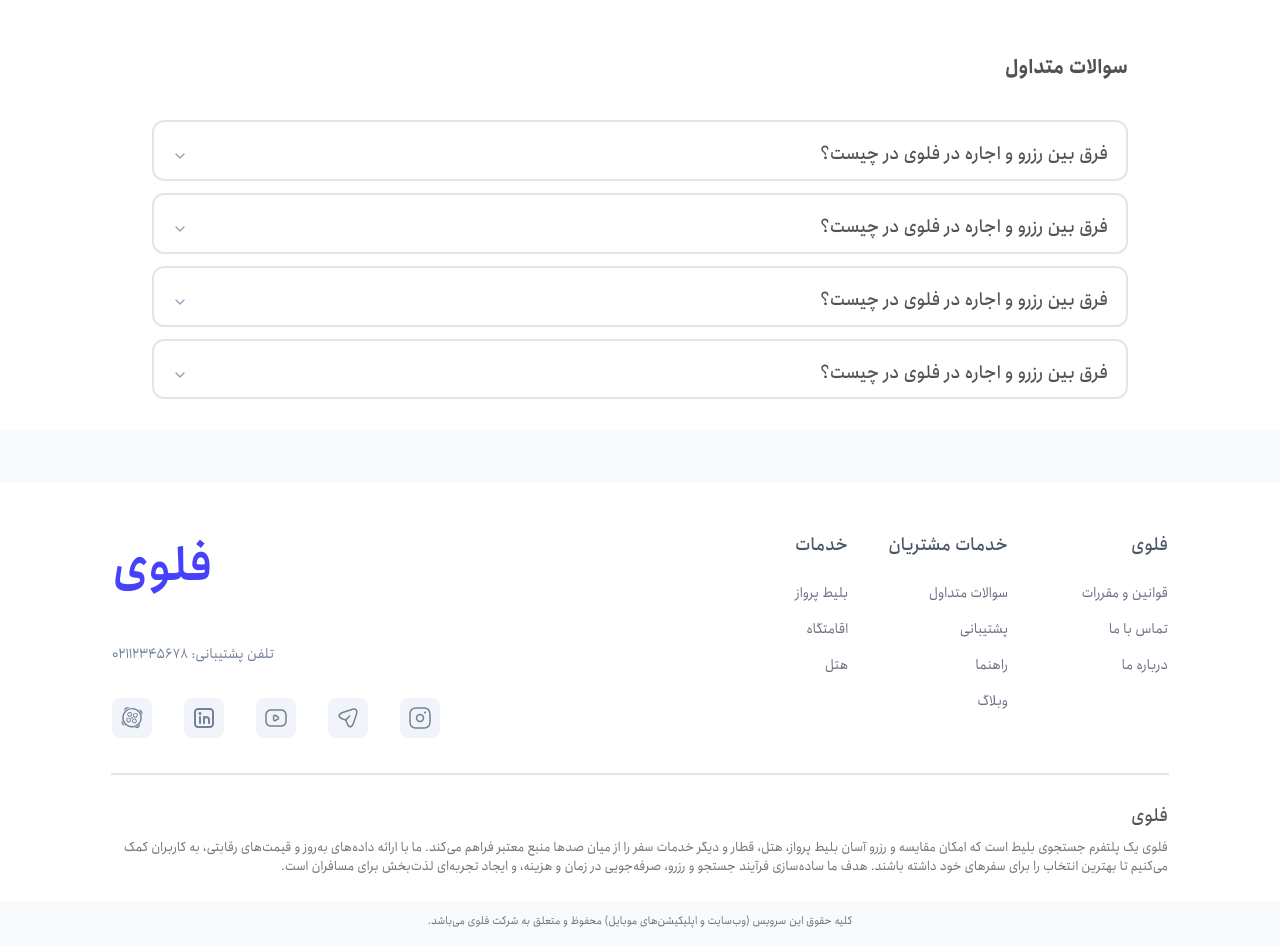
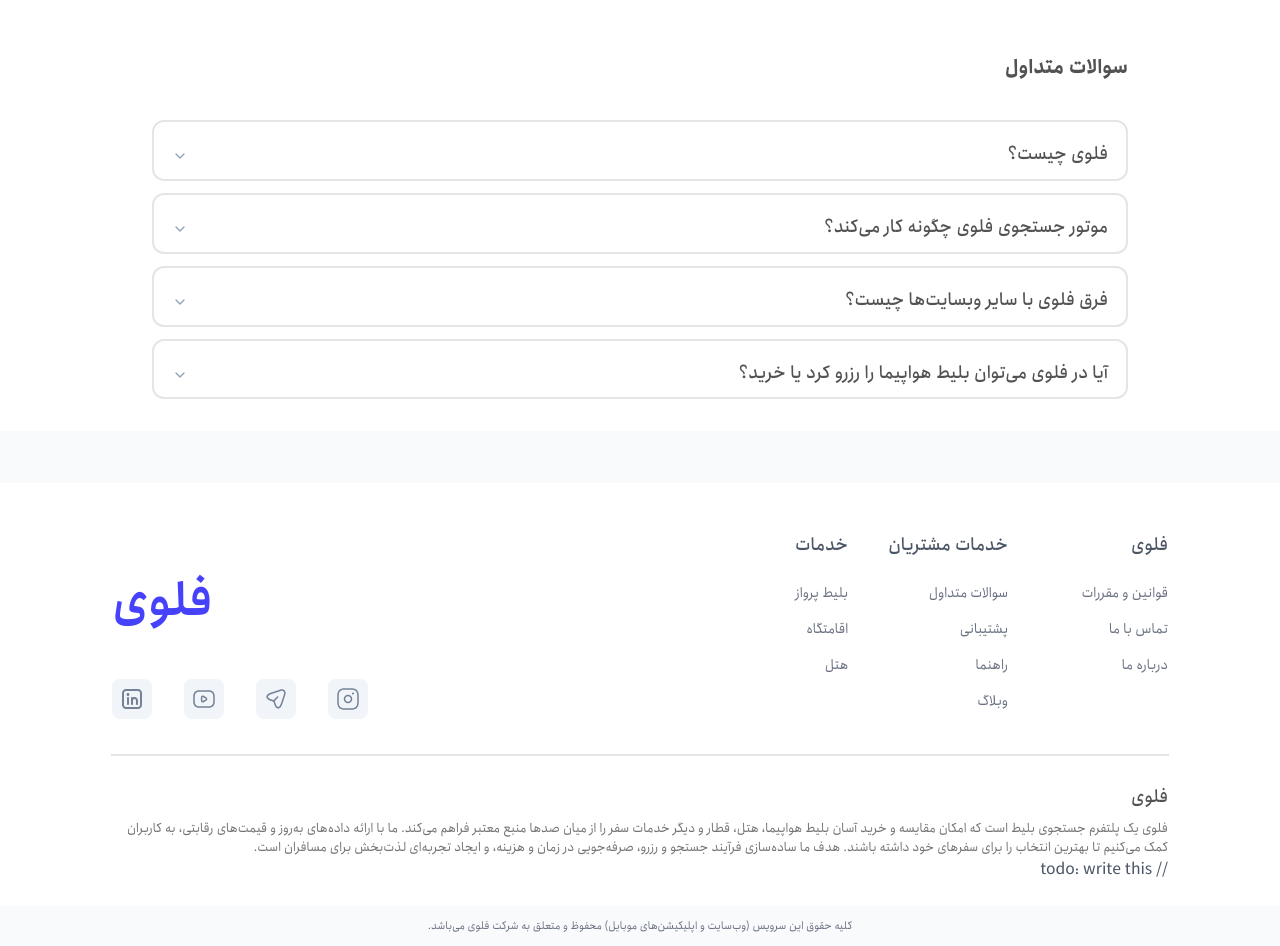
Before and after one commit to Floy-ir/Frontend, a Next.js app: page / in a window 1280 px wide. Shown: the part 1600-2546 px from the top of the page. Built offline with nearby package versions, Linux system fonts and the light colour scheme.

Commit message:
fix(style): renew search and minor changes

```diff
--- a/app/flights/[route]/FlightResultsList.tsx
+++ b/app/flights/[route]/FlightResultsList.tsx
@@ -1,9 +1,10 @@
 'use client'
 
 import { useRouter } from "next/navigation"
-import React, { useState } from 'react'
+import React, { useEffect, useState } from 'react'
 import ComparisonDialog from "@/components/FlightsPage/comparisonPage/page"
 import { FlightCard } from '@/components/FlightsPage/FlightCard'
+import ExpirationModal from "@/components/FlightsPage/expiration-modal/page"
 
 // Type for sample flight data
 type FlightData = {
@@ -43,6 +44,16 @@ export function FlightResultsList({ flights }: FlightResultsListProps) {
 
   const router = useRouter();
   const [showComparison, setShowComparison] = useState(false);
+  const [showExpirationModal, setShowExpirationModal] = useState(false)
+
+  useEffect(() => {
+    const interval = setInterval(() => {
+      setShowExpirationModal(true)
+    }, 60000)
+    // todo: 5min? 10min?
+
+    return () => clearInterval(interval)
+  }, [])
 
  const handleBuy = (_flightId: string, price: FlightData['price']) => {
     const url = new URL(window.location.href)
@@ -96,6 +107,9 @@ export function FlightResultsList({ flights }: FlightResultsListProps) {
       {showComparison && (
         <ComparisonDialog open={showComparison} onOpenChange={setShowComparison} />
       )}
+      {showExpirationModal && (
+        <ExpirationModal open={showExpirationModal} onOpenChange={setShowExpirationModal} />
+      )}
     </div>
   )
 }
--- a/components/Footer/Footer.tsx
+++ b/components/Footer/Footer.tsx
@@ -3,10 +3,10 @@ import { ArrowDown2, ArrowUp2 } from "iconsax-react"
 import Image from "next/image"
 import { useState } from "react"
 import { Accordion, AccordionContent, AccordionItem, AccordionTrigger } from "@/components/ui/accordion"
-import frame from "../../public/images/Frame 4402.svg"
+import aparat from "../../public/images/Frame 4402.svg"
 import instagram from "../../public/images/instagram.svg"
 import linkdin from "../../public/images/linkedin-svgrepo-com 1.svg"
-import send from "../../public/images/send-2.svg"
+import telegram from "../../public/images/send-2.svg"
 import youtube from "../../public/images/youtube.svg"
 import { Button } from "../Button/Button"
 const Footer: React.FC = () => {
@@ -51,23 +51,23 @@ const Footer: React.FC = () => {
             {/* Second Grid */}
             <div className="flex flex-col items-end justify-end gap-8.5">
               <h1 className="text-5xl leading-[87px] font-semibold text-[#4641fb]">فلوی</h1>
-              <h3 className="text-sm text-[#748297]">تلفن پشتیبانی: ۰۲۱۱۲۳۴۵۶۷۸</h3>
+              {/* <h3 className="text-sm text-[#748297]">تلفن پشتیبانی: ۰۲۱۱۲۳۴۵۶۷۸</h3> */}
               <div className="flex md:gap-4 lg:gap-8">
                 <div className="flex items-center justify-center rounded-lg bg-slate-100 md:h-8 md:w-8 lg:h-10 lg:w-10">
                   <Image src={instagram} alt="LinkedIn" width={24} height={24} />
                 </div>
                 <div className="flex items-center justify-center rounded-lg bg-slate-100 md:h-8 md:w-8 lg:h-10 lg:w-10">
-                  <Image src={send} alt="YouTube" width={24} height={24} />
+                  <Image src={telegram} alt="telegram" width={24} height={24} />
                 </div>
                 <div className="flex items-center justify-center rounded-lg bg-slate-100 md:h-8 md:w-8 lg:h-10 lg:w-10">
-                  <Image src={youtube} alt="Send" width={24} height={24} />
+                  <Image src={youtube} alt="YouTube" width={24} height={24} />
                 </div>
                 <div className="flex items-center justify-center rounded-lg bg-slate-100 md:h-8 md:w-8 lg:h-10 lg:w-10">
                   <Image src={linkdin} alt="Instagram" width={24} height={24} />
                 </div>
-                <div className="flex items-center justify-center rounded-lg bg-slate-100 md:h-8 md:w-8 lg:h-10 lg:w-10">
-                  <Image src={frame} alt="Instagram" width={24} height={24} />
-                </div>
+                {/* <div className="flex items-center justify-center rounded-lg bg-slate-100 md:h-8 md:w-8 lg:h-10 lg:w-10">
+                  <Image src={aparat} alt="aparat" width={24} height={24} />
+                </div> */}
               </div>
             </div>
           </div>
@@ -82,11 +82,12 @@ const Footer: React.FC = () => {
               فلوی{" "}
             </div>
             <p className="text-Gray-N500 flex flex-col items-start justify-start text-right text-[13px] leading-normal">
-              فلوی یک پلتفرم جستجوی بلیط است که امکان مقایسه و رزرو آسان بلیط پرواز، هتل، قطار و دیگر خدمات سفر را از
+              فلوی یک پلتفرم جستجوی بلیط است که امکان مقایسه و خرید آسان بلیط هواپیما، هتل، قطار و دیگر خدمات سفر را از
               میان صدها منبع معتبر فراهم می‌کند. ما با ارائه داده‌های به‌روز و قیمت‌های رقابتی، به کاربران کمک می‌کنیم
               تا بهترین انتخاب را برای سفرهای خود داشته باشند. هدف ما ساده‌سازی فرآیند جستجو و رزرو، صرفه‌جویی در زمان و
               هزینه، و ایجاد تجربه‌ای لذت‌بخش برای مسافران است.
             </p>
+            // todo: write this
           </div>
         </div>
 
@@ -146,7 +147,7 @@ const Footer: React.FC = () => {
                   <Image src={instagram} alt="LinkedIn" width={24} height={24} />
                 </div>
                 <div className="flex h-10 w-10 items-center justify-center rounded-lg bg-slate-100">
-                  <Image src={send} alt="YouTube" width={24} height={24} />
+                  <Image src={telegram} alt="YouTube" width={24} height={24} />
                 </div>
                 <div className="flex h-10 w-10 items-center justify-center rounded-lg bg-slate-100">
                   <Image src={youtube} alt="Send" width={24} height={24} />
@@ -155,7 +156,7 @@ const Footer: React.FC = () => {
                   <Image src={linkdin} alt="Instagram" width={24} height={24} />
                 </div>
                 <div className="flex h-10 w-10 items-center justify-center rounded-lg bg-slate-100">
-                  <Image src={frame} alt="Instagram" width={24} height={24} />
+                  <Image src={aparat} alt="Instagram" width={24} height={24} />
                 </div>
               </div>
             </div>
--- a/components/LandingPage/Questions.tsx
+++ b/components/LandingPage/Questions.tsx
@@ -3,24 +3,24 @@ import { Accordion, AccordionContent, AccordionItem, AccordionTrigger } from "@/
 
 const faqData = [
   {
-    question: "فرق بین رزرو و اجاره در فلوی در چیست؟",
+    question: "فلوی چیست؟",
     answer:
-      "برخی مواقع به‌ویژه در ایام پرسفر بلیط‌های هواپیما به سرعت تکمیل ظرفیت می‌شوند که فرآیند رزرو بلیط را بسیار سخت می‌کند. در این مواقع قابلیت رزرو خودکار مستربلیط می‌تواند این مشکل را برایتان حل کند. امکانی که برای روزهایی که ظرفیت بلیط‌های هواپیما تکمیل می‌شوند، طراحی شده است تا در صورت موجود شدن به صورت اتوماتیک بلیط را خریداری کند.",
+      "فلوی یک پلتفرم آنلاین برای جستجو و مقایسه قیمت‌های بلیط هواپیما است که به شما کمک می‌کند بهترین گزینه‌ها را پیدا کرده و به سایت‌های معتبر برای خرید یا رزرو هدایت شوید.",
   },
   {
-    question: "فرق بین رزرو و اجاره در فلوی در چیست؟",
+    question: "موتور جستجوی فلوی چگونه کار می‌کند؟",
     answer:
-      "برخی مواقع به‌ویژه در ایام پرسفر بلیط‌های هواپیما به سرعت تکمیل ظرفیت می‌شوند که فرآیند رزرو بلیط را بسیار سخت می‌کند. در این مواقع قابلیت رزرو خودکار مستربلیط می‌تواند این مشکل را برایتان حل کند. امکانی که برای روزهایی که ظرفیت بلیط‌های هواپیما تکمیل می‌شوند، طراحی شده است تا در صورت موجود شدن به صورت اتوماتیک بلیط را خریداری کند.",
+      "موتور جستجوی فلوی با جمع‌آوری اطلاعات پروازها، قیمت‌ها و زمان‌ها از ایرلاین‌ها و سایت‌های معتبر مختلف، به شما این امکان را می‌دهد که بهترین گزینه‌ها را برای سفر خود انتخاب کنید.",
   },
   {
-    question: "فرق بین رزرو و اجاره در فلوی در چیست؟",
+    question: "فرق فلوی با سایر وبسایت‌ها چیست؟",
     answer:
-      "برخی مواقع به‌ویژه در ایام پرسفر بلیط‌های هواپیما به سرعت تکمیل ظرفیت می‌شوند که فرآیند رزرو بلیط را بسیار سخت می‌کند. در این مواقع قابلیت رزرو خودکار مستربلیط می‌تواند این مشکل را برایتان حل کند. امکانی که برای روزهایی که ظرفیت بلیط‌های هواپیما تکمیل می‌شوند، طراحی شده است تا در صورت موجود شدن به صورت اتوماتیک بلیط را خریداری کند.",
+      "فلوی برخلاف سایر وبسایت‌ها که مستقیماً بلیط هواپیما را می‌فروشند یا رزرو می‌کنند، فقط داده‌ها را جمع‌آوری کرده و شما را به وبسایت‌های معتبر برای خرید یا رزرو هدایت می‌کند.",
   },
   {
-    question: "فرق بین رزرو و اجاره در فلوی در چیست؟",
+    question: "آیا در فلوی می‌توان بلیط هواپیما را رزرو کرد یا خرید؟",
     answer:
-      "برخی مواقع به‌ویژه در ایام پرسفر بلیط‌های هواپیما به سرعت تکمیل ظرفیت می‌شوند که فرآیند رزرو بلیط را بسیار سخت می‌کند. در این مواقع قابلیت رزرو خودکار مستربلیط می‌تواند این مشکل را برایتان حل کند. امکانی که برای روزهایی که ظرفیت بلیط‌های هواپیما تکمیل می‌شوند، طراحی شده است تا در صورت موجود شدن به صورت اتوماتیک بلیط را خریداری کند.",
+      "خیر، فلوی تنها داده‌ها را جمع‌آوری کرده و به شما کمک می‌کند تا بهترین قیمت‌ها و پروازها را بیابید و شما را به سایت‌های معتبر برای خرید یا رزرو هدایت می‌کند.",
   },
 ]
 
```
Also changed, not shown: components/FlightsPage/expiration-modal/page.tsx (renamed from app/expiration-modal/page.tsx, +18 -5 lines).
